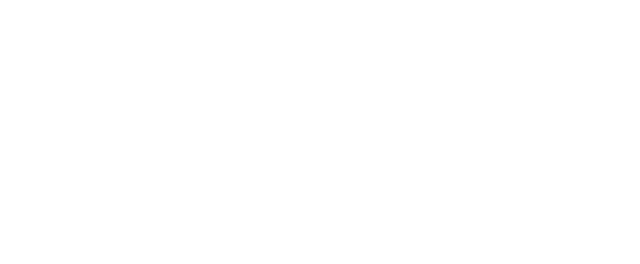
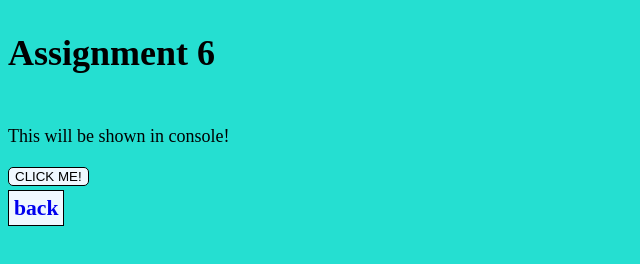
Before and after one commit to zaraaf/zaraaf.github.io, a plain HTML site: page WEB200/assignment6/index.html in a window 1280 px wide. Shown: the whole page, without its empty margins (0-640 px from the left). Drawn offline with Linux system fonts and the light colour scheme.

Commit message:
added code to all of assignment 6

```diff
--- a/WEB200/assignment6/activity6.js
+++ b/WEB200/assignment6/activity6.js
@@ -0,0 +1,11 @@
+function multi() {
+    let userNum = window.prompt("Pick 1 Number to multiply", 1);
+    let i = 0;
+    let out = 0;
+
+    while (i >= 0 && i <= 3) {
+        out = userNum * i;
+        console.log(out);
+        i++;
+    }
+}
--- a/WEB200/assignment6/index.html
+++ b/WEB200/assignment6/index.html
@@ -2,14 +2,25 @@
 <html lang="en">
 
 <head>
-  <meta charset="UTF-8">
-  <meta name="viewport" content="width=device-width, initial-scale=1.0">
-  <meta name="description" content="This is assingment 6">
-  <link rel="stylesheet" href="styles/styles.css">
-  <title>Assignment 6</title>
+    <meta charset="UTF-8">
+    <meta name="viewport" content="width=device-width, initial-scale=1.0">
+    <meta name="description" content="This is assingment 6">
+    <link rel="stylesheet" href="styles/styles.css">
+    <title>Assignment 6</title>
 
 </head>
 
 <body>
+    <h1>Assignment 6</h1>
 
+    <section>
+        <p>This will be shown in console!</p>
+        <button onclick="multi()">CLICK ME!</button>
+    </section>
+
+
+    <section>
+        <a href="../index.html" class="btn btn-back">back</a>
+    </section>
+    <script src="activity6.js"></script>
 </body>
--- a/WEB200/assignment6/styles/styles.css
+++ b/WEB200/assignment6/styles/styles.css
@@ -0,0 +1,55 @@
+* {
+    box-sizing: border-box;
+}
+
+body {
+    display: flex;
+    flex-direction: column;
+    font-size: calc(12px + (20 - 12) * (100vw - 320px) / (1600 - 320));
+    background-color: #25DFD1;
+    /* margin: 0; */
+}
+
+p {
+    color: #000;
+}
+
+button {
+    border: thin solid #000;
+    border-radius: 5px;
+    background-color: #f0f8ff;
+}
+
+section {
+    margin-top: 10px;
+}
+
+.btn {
+    font-size: larger;
+    font-weight: bolder;
+    text-decoration: none;
+    text-align: center;
+    padding: 5px;
+    border: thin solid #000;
+    background-color: #f0f8ff;
+}
+
+button:hover {
+    background-color: #000;
+    color: #f0f8ff;
+}
+
+button:active {
+    background-color: #7E9690;
+    color: #000;
+}
+
+.btn:hover {
+    background-color: #000;
+    color: #f0f8ff;
+}
+
+.btn:active {
+    background-color: #7E9690;
+    color: #000;
+}
```
Also changed, not shown: WEB200/index.html (+1 -0 lines).
